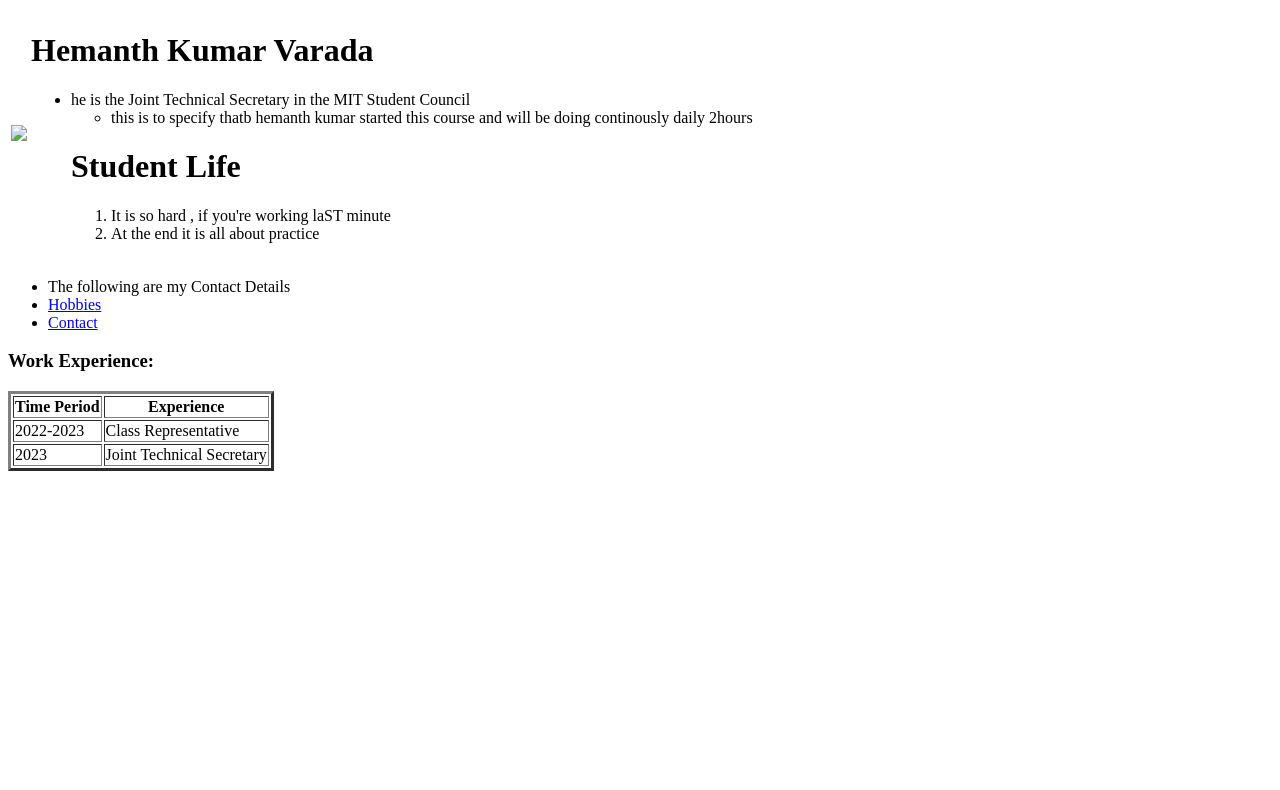
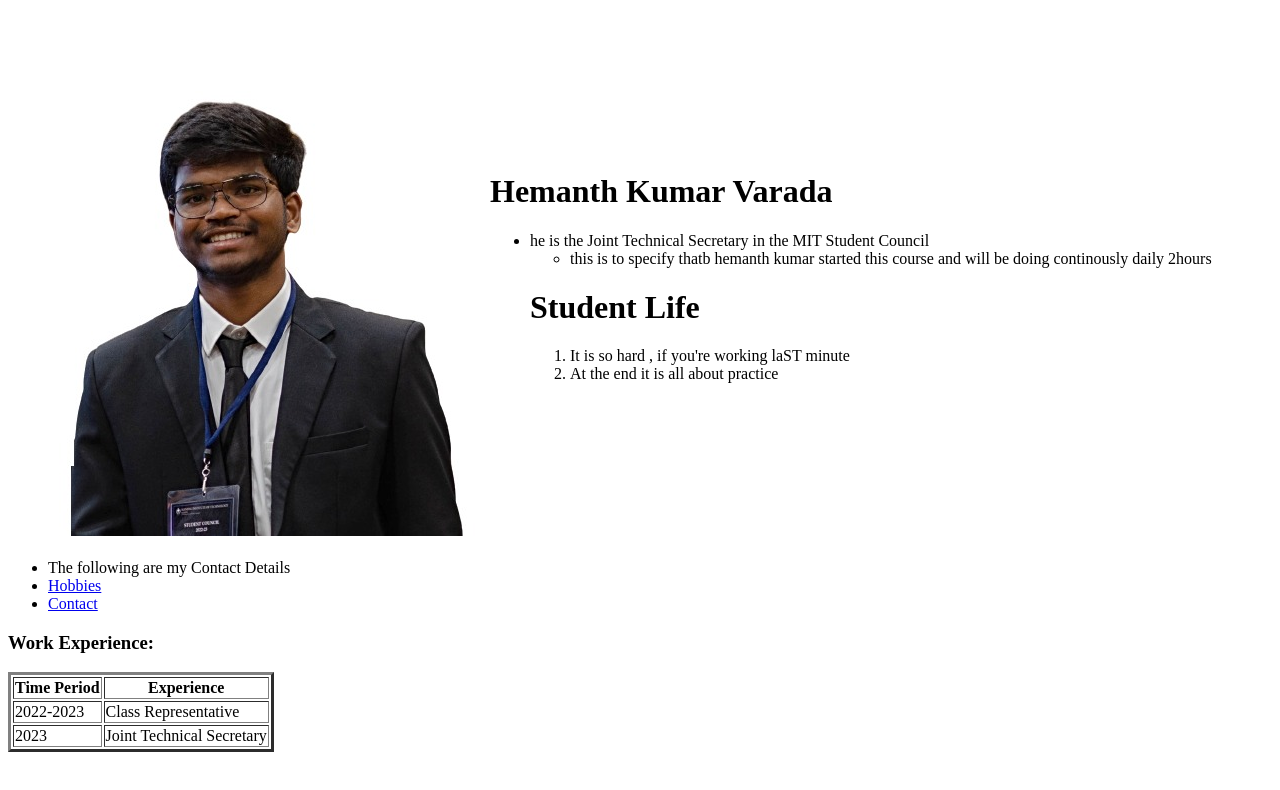
Before and after one commit to hemanth-varada/cv, a plain HTML site: page index.html in a window 1280 px wide. Drawn offline with Linux system fonts and the light colour scheme.

Commit message:
Update index.html Image section

```diff
--- a/index.html
+++ b/index.html
@@ -13,7 +13,7 @@
     <body>
        <table>
         <tr>
-        <td> <img src ="images /Hemanth.jpg"> </td>
+        <td> <img src ="Hemanth.jpg"> </td>
         <td>
 
         <h1>Hemanth Kumar Varada </h1>
```
